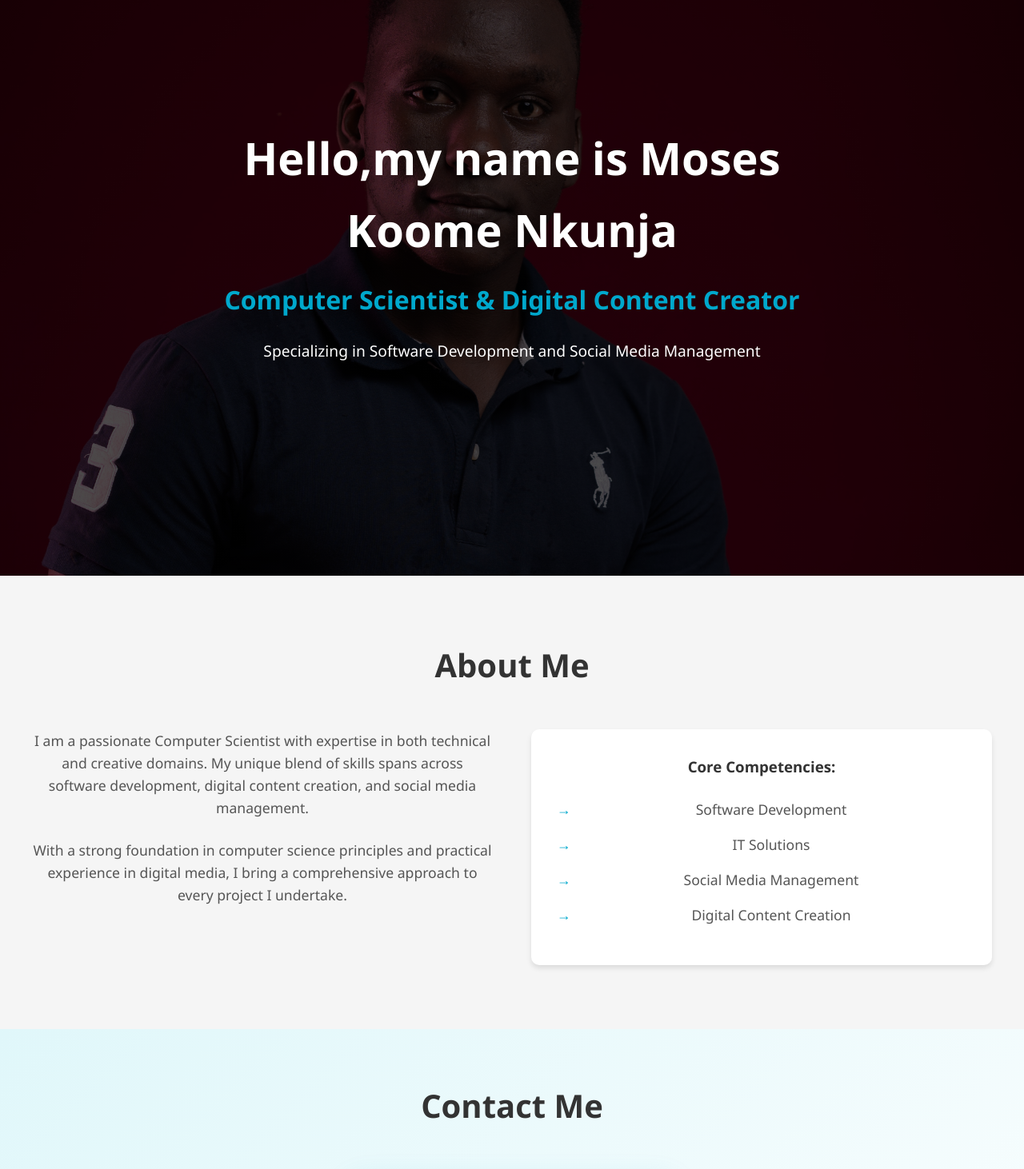
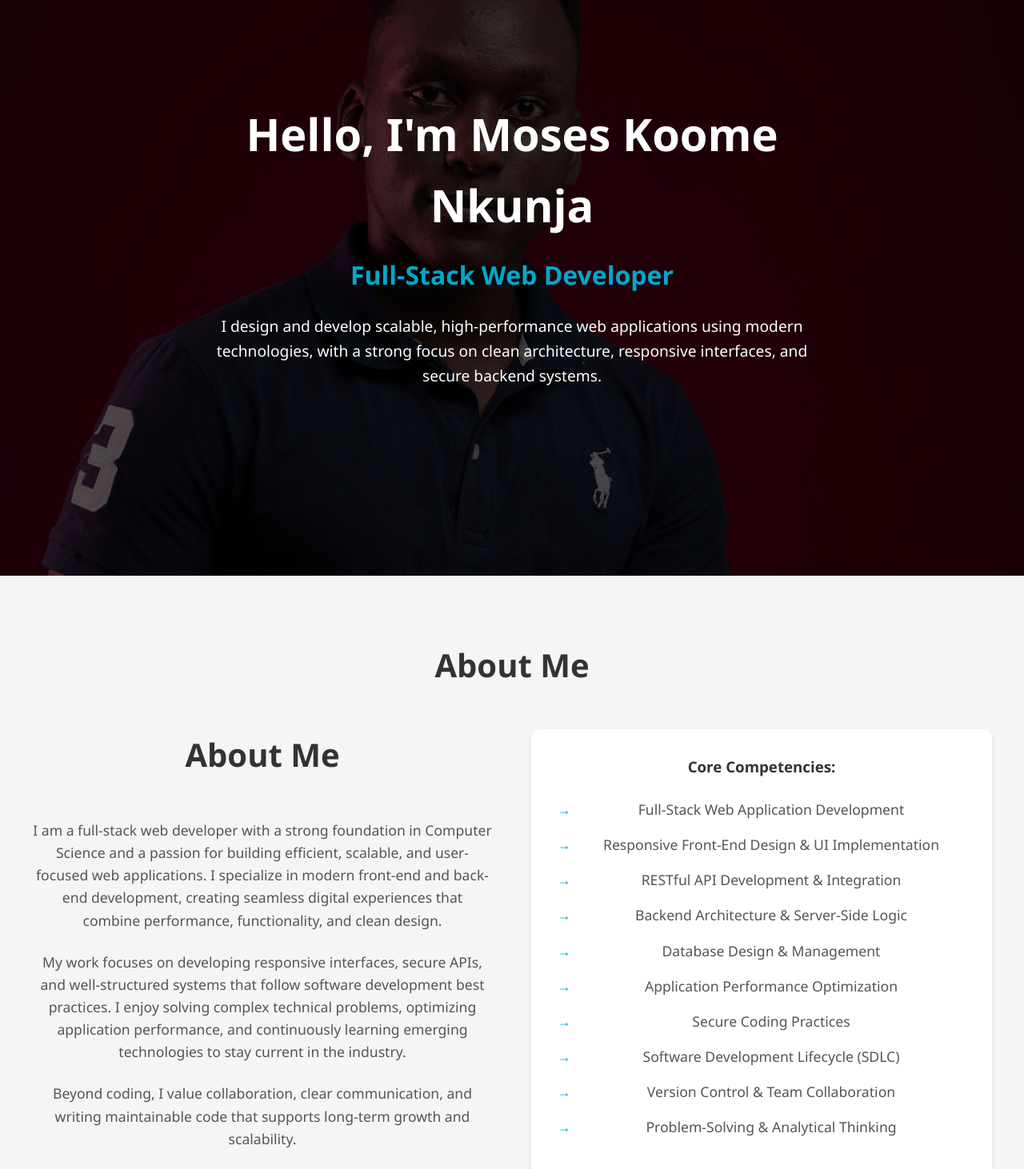
Before and after one commit to moseskoome/Portifolio, a React (Create React App) app in the folder portifolio/: page / in a window 1280 px wide. Shown: the part 80-1542 px from the top of the page at 80% size. Built offline with nearby package versions, Linux system fonts and the light colour scheme.

Commit message:
specialized portifolio for software developer

```diff
--- a/portifolio/src/components/About.js
+++ b/portifolio/src/components/About.js
@@ -7,17 +7,34 @@ const About = () => {
       <h2>About Me</h2>
       <div className="about-content">
         <div className="about-text">
-          <p>I am a passionate Computer Scientist with expertise in both technical and creative domains. My unique blend of skills spans across software development, digital content creation, and social media management.</p>
-          <p>With a strong foundation in computer science principles and practical experience in digital media, I bring a comprehensive approach to every project I undertake.</p>
+          <section id="about">
+  <h2>About Me</h2>
+  <p>
+    I am a full-stack web developer with a strong foundation in Computer Science and a passion for building efficient, scalable, and user-focused web applications. I specialize in modern front-end and back-end development, creating seamless digital experiences that combine performance, functionality, and clean design.
+  </p>
+  <p>
+    My work focuses on developing responsive interfaces, secure APIs, and well-structured systems that follow software development best practices. I enjoy solving complex technical problems, optimizing application performance, and continuously learning emerging technologies to stay current in the industry.
+  </p>
+  <p>
+    Beyond coding, I value collaboration, clear communication, and writing maintainable code that supports long-term growth and scalability.
+  </p>
+</section>
+
         </div>
         <div className="skills-container">
           <h3>Core Competencies:</h3>
-          <ul>
-            <li>Software Development</li>
-            <li>IT Solutions</li>
-            <li>Social Media Management</li>
-            <li>Digital Content Creation</li>
-          </ul>
+           <ul>
+    <li>Full-Stack Web Application Development</li>
+    <li>Responsive Front-End Design & UI Implementation</li>
+    <li>RESTful API Development & Integration</li>
+    <li>Backend Architecture & Server-Side Logic</li>
+    <li>Database Design & Management</li>
+    <li>Application Performance Optimization</li>
+    <li>Secure Coding Practices</li>
+    <li>Software Development Lifecycle (SDLC)</li>
+    <li>Version Control & Team Collaboration</li>
+    <li>Problem-Solving & Analytical Thinking</li>
+  </ul>
         </div>
       </div>
     </section>
--- a/portifolio/src/components/Hero.js
+++ b/portifolio/src/components/Hero.js
@@ -9,9 +9,10 @@ const Hero = () => {
   return (
     <section id="home" className="hero">
       <div className="hero-content">
-        <h1>Hello,my name is Moses Koome Nkunja</h1>
-        <h2>Computer Scientist & Digital Content Creator</h2>
-        <p>Specializing in Software Development and Social Media Management</p>
+        <h1>Hello, I'm Moses Koome Nkunja</h1>
+<h2>Full-Stack Web Developer</h2>
+<p>I design and develop scalable, high-performance web applications using modern technologies, with a strong focus on clean architecture, responsive interfaces, and secure backend systems.</p>
+
       </div>
     </section>
   );
```
Also changed, not shown: portifolio/src/components/Header.js (added), portifolio/src/components/Projects.js (added), portifolio/src/styles/Header.css (added), portifolio/src/styles/Projects.css (added).
